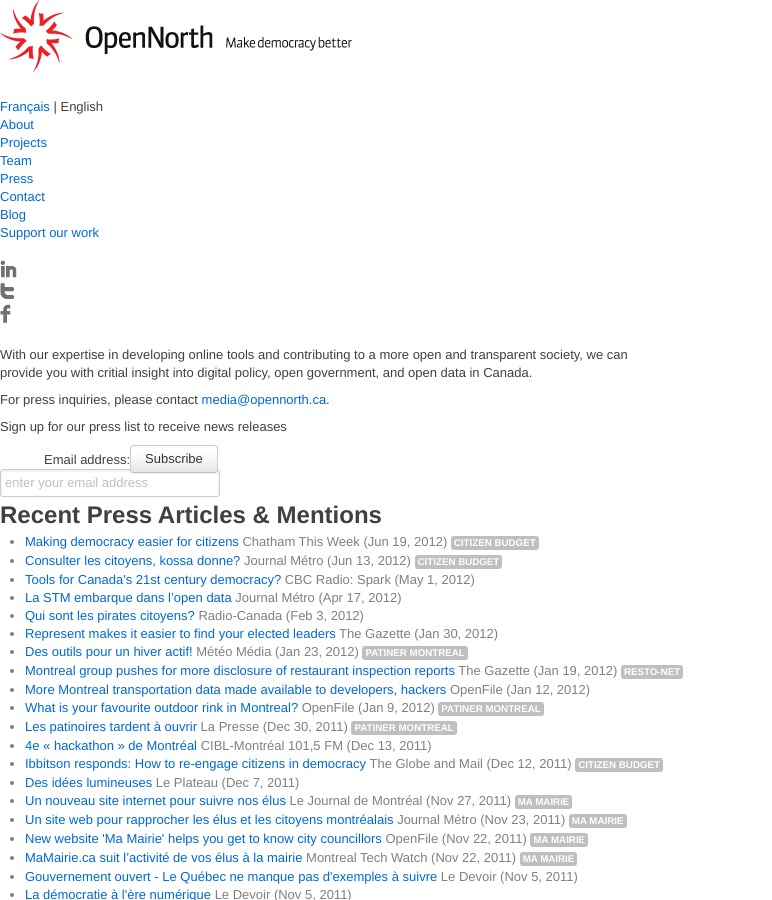
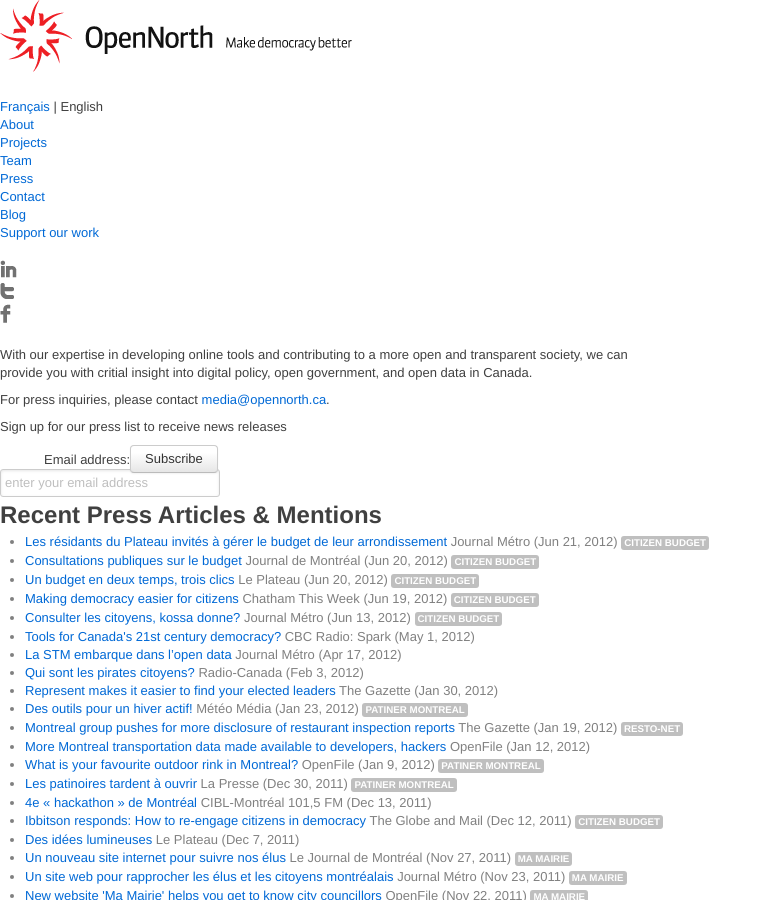
Before and after one commit to opennorth/wiki, a Jekyll site: the page built from en/press.html, in a window 1280 px wide and 900 px high. Shown: the whole window, without its empty margins (0-772 px from the left). Built offline with Jekyll 4.4.1, drawn with Linux system fonts in a browser that asks for light colours; Markdown is read by kramdown in place of the engine named in the settings.

Commit message:
add press mentions

```diff
--- a/en/press.html
+++ b/en/press.html
@@ -25,6 +25,9 @@
           <h2>Recent Press Articles &amp; Mentions</h2>
 
           <ul>
+            <li><a href="http://journalmetro.com/actualites/montreal/112710/les-residants-du-plateau-invites-a-gerer-le-budget-de-leur-arrondissement/">Les résidants du Plateau invités à gérer le budget de leur arrondissement</a> Journal Métro (Jun 21, 2012) <span class="label citizenbudget">Citizen Budget</span></li>
+            <li><a href="http://www.journaldemontreal.com/2012/06/20/consultations-publiques-sur-le-budget">Consultations publiques sur le budget</a> Journal de Montréal (Jun 20, 2012) <span class="label citizenbudget">Citizen Budget</span></li>
+            <li><a href="http://www.leplateau.com/Economie/Vos-finances/2012-06-20/article-3013588/Un-budget-en-deux-temps,-trois-clics/1">Un budget en deux temps, trois clics</a> Le Plateau (Jun 20, 2012) <span class="label citizenbudget">Citizen Budget</span></li>
             <li><a href="http://www.chathamthisweek.com/2012/06/19/making-democracy-easier-for-citizens">Making democracy easier for citizens</a> Chatham This Week (Jun 19, 2012) <span class="label citizenbudget">Citizen Budget</span></li>
             <li><a href="http://journalmetro.com/actualites/montreal/107700/consulter-les-citoyens-kossa-donne/">Consulter les citoyens, kossa donne?</a> Journal Métro (Jun 13, 2012) <span class="label citizenbudget">Citizen Budget</span></li>
             <li><a href="http://www.cbc.ca/spark/episodes/2012/04/27/spark-180-april-29-may-1-2012/#5">Tools for Canada's 21st century democracy?</a> CBC Radio: Spark (May 1, 2012)</a></li>
--- a/fr/media.html
+++ b/fr/media.html
@@ -25,6 +25,9 @@
           <h2>Articles de presse récents</h2>
 
           <ul>
+            <li><a href="http://journalmetro.com/actualites/montreal/112710/les-residants-du-plateau-invites-a-gerer-le-budget-de-leur-arrondissement/">Les résidants du Plateau invités à gérer le budget de leur arrondissement</a> Journal Métro (21 juin 2012) <span class="label citizenbudget">Budget Citoyen</span></li>
+            <li><a href="http://www.journaldemontreal.com/2012/06/20/consultations-publiques-sur-le-budget">Consultations publiques sur le budget</a> Journal de Montréal (20 juin 2012) <span class="label citizenbudget">Budget Citoyen</span></li>
+            <li><a href="http://www.leplateau.com/Economie/Vos-finances/2012-06-20/article-3013588/Un-budget-en-deux-temps,-trois-clics/1">Un budget en deux temps, trois clics</a> Le Plateau (20 juin 2012) <span class="label citizenbudget">Budget Citoyen</span></li>
             <li><a href="http://www.chathamthisweek.com/2012/06/19/making-democracy-easier-for-citizens">Making democracy easier for citizens</a> Chatham This Week (19 juin 2012) <span class="label citizenbudget">Budget Citoyen</span></li>
             <li><a href="http://journalmetro.com/actualites/montreal/107700/consulter-les-citoyens-kossa-donne/">Consulter les citoyens, kossa donne?</a> Journal Métro (13 juin 2012) <span class="label citizenbudget">Budget Citoyen</span></li>
             <li><a href="http://www.cbc.ca/spark/episodes/2012/04/27/spark-180-april-29-may-1-2012/#5">Tools for Canada's 21st century democracy?</a> CBC Radio: Spark (1 mai 2012)</a></li>
```
